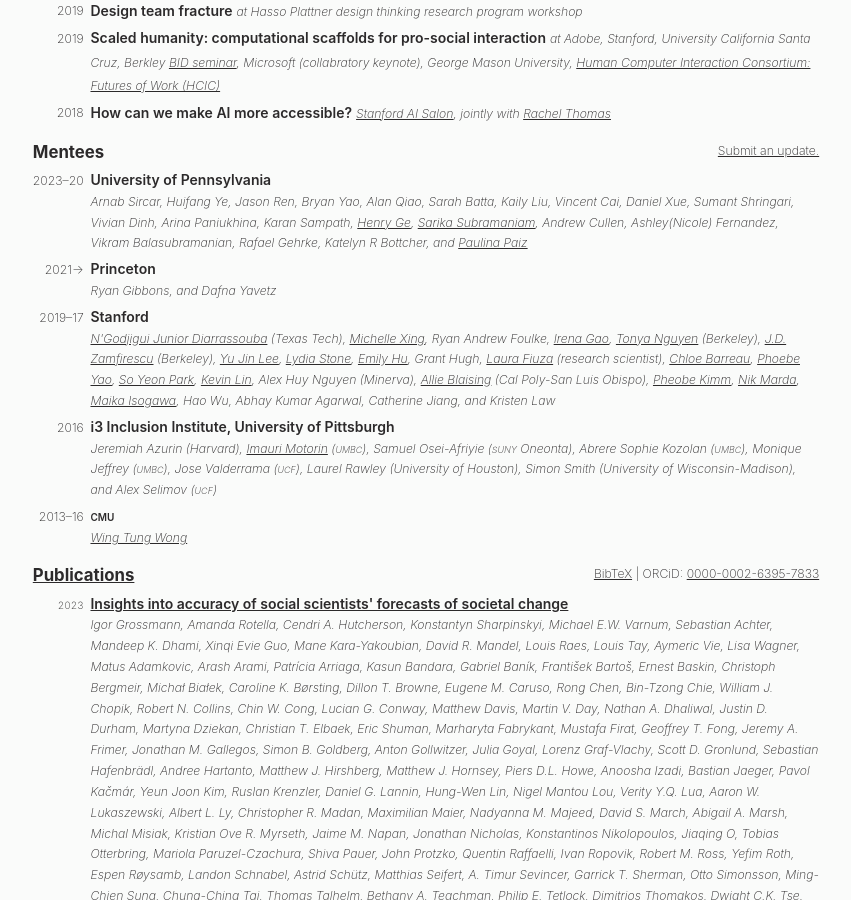
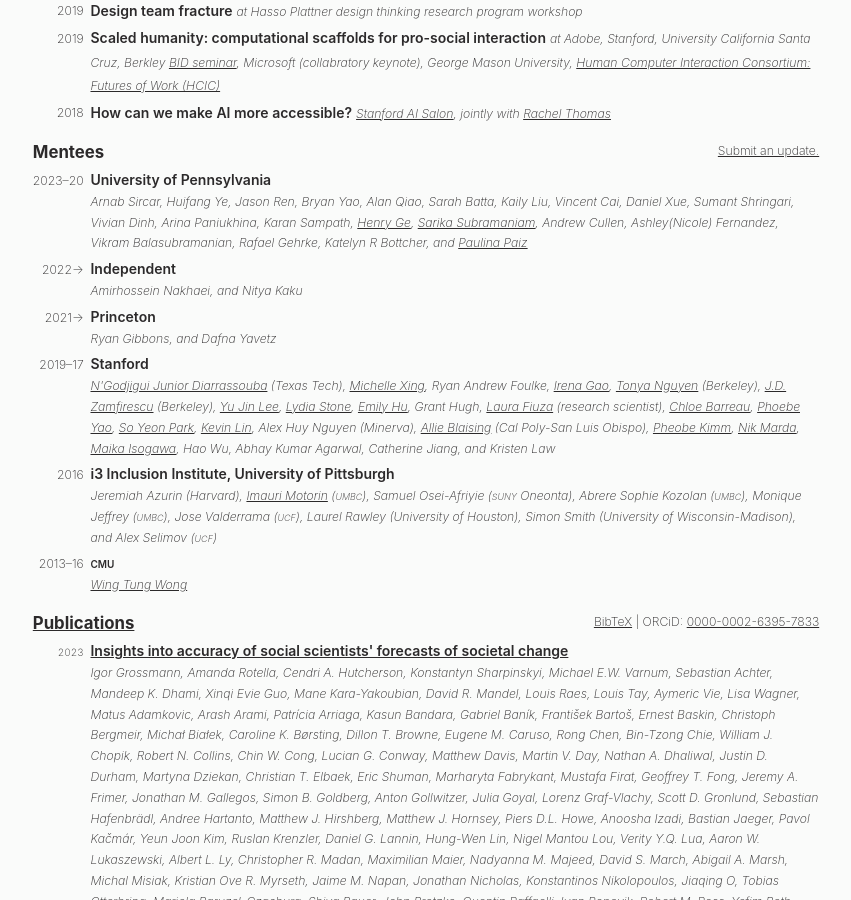
Before and after one commit to markwhiting/Whiting.me, a Jekyll site: the page built from cv.html, in a window 1280 px wide and 900 px high, scrolled down 2032 px. Shown: the whole window, without its empty margins (214-1065 px from the left). Built offline with Jekyll 4.4.1, drawn with Linux system fonts in a browser that asks for light colours.

Commit message:
Update mentees.yml

```diff
--- a/_data/mentees.yml
+++ b/_data/mentees.yml
@@ -6,6 +6,14 @@
 #   institution: where we colaborated
 #   dateStart: yyyy-mm-dd (if you don't know the day, just put 01)
 #   dateEnd: yyyy-mm-dd (if you don't know the day, just put 01)
+
+- name: Nitya Kaku
+  institution: Independent
+  dateStart: 2022-11-01
+
+- name: Amirhossein Nakhaei
+  institution: Independent
+  dateStart: 2022-11-15
 
 - name: Bryan Yao
   institution: University of Pennsylvania
```
